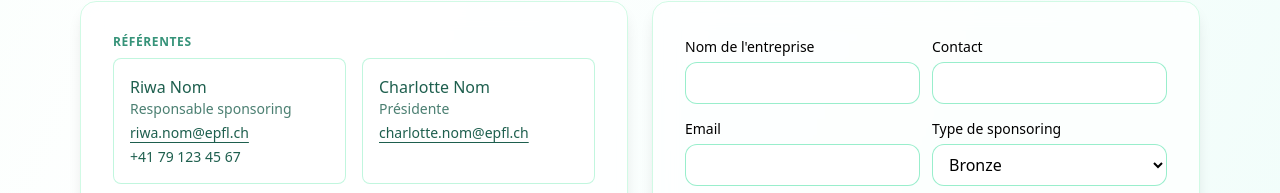
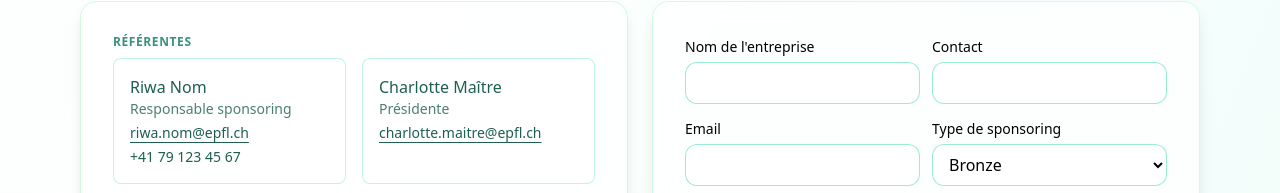
Before and after one commit to hugogebel-boop/TravelGC_siteweb, a React (Vite) app: page / in a window 1280 px wide. Shown: the part 2470-2663 px from the top of the page. Built offline with nearby package versions, Linux system fonts and the light colour scheme.

Commit message:
mo de famille

```diff
--- a/src/sponsor/SponsorDeck.tsx
+++ b/src/sponsor/SponsorDeck.tsx
@@ -591,13 +591,13 @@ const SectionContact: React.FC = () => {
                                     </div>
 
                                     <div className="rounded-lg border border-emerald-200/70 p-4 bg-white/60">
-                                        <div className="font-medium">Charlotte Nom</div>
+                                        <div className="font-medium">Charlotte Maître</div>
                                         <div className="text-sm opacity-80">Présidente</div>
                                         <a
                                             className="mt-1 block text-sm underline underline-offset-4 break-all"
                                             href="mailto:margot.chapalain@epfl.ch"
                                         >
-                                            charlotte.nom@epfl.ch
+                                            charlotte.maitre@epfl.ch
                                         </a>
                                     </div>
                                 </div>
```
